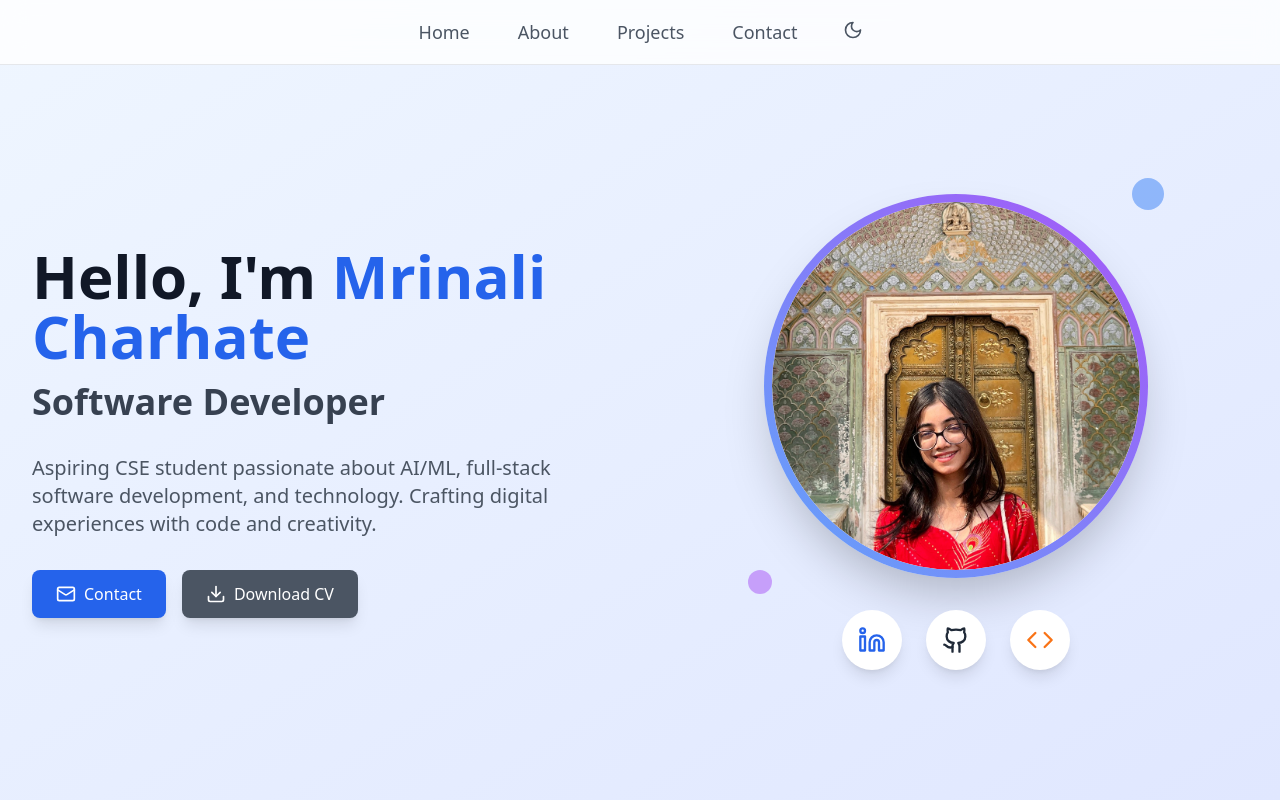
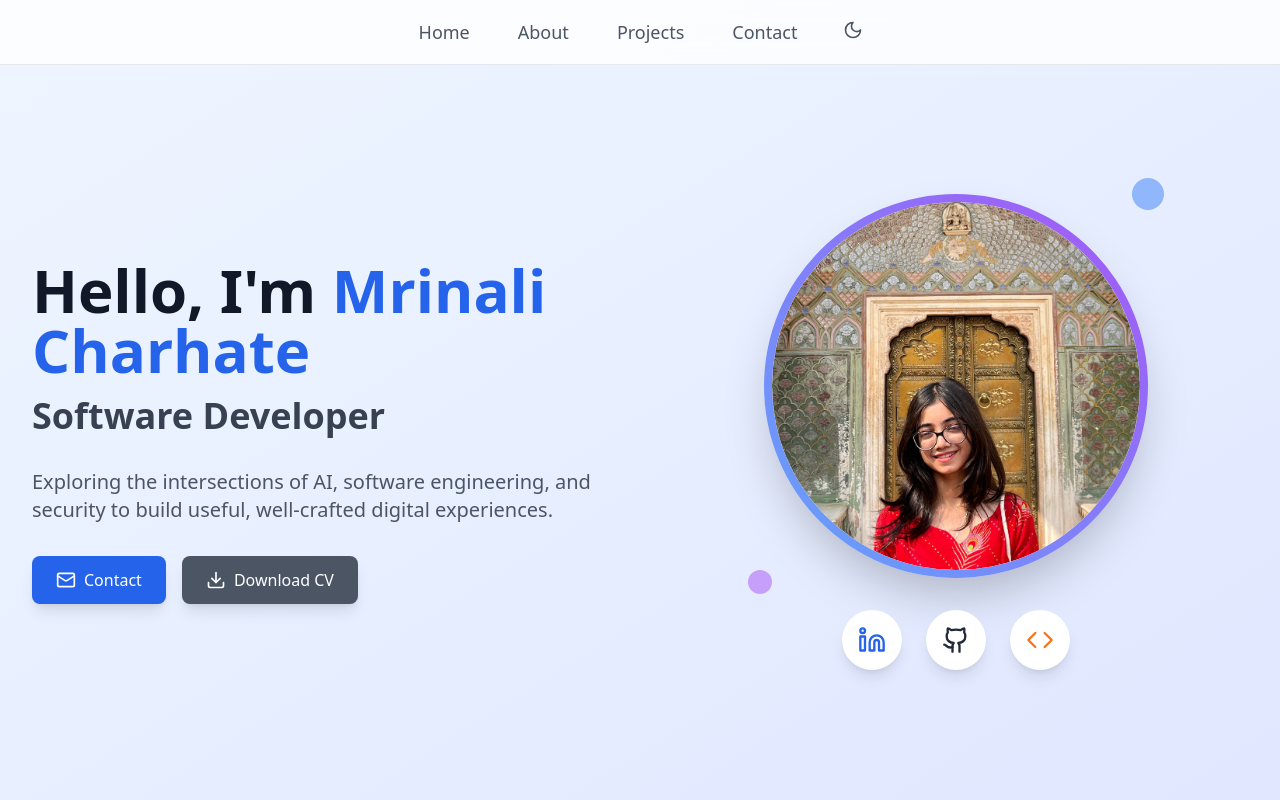
Before and after one commit to mrinaliii/Portfolio, a React (Vite) app: page / in a window 1280 px wide. Shown: the top 800 px of the page. Built offline with nearby package versions, Linux system fonts and the light colour scheme.

Commit message:
Update Hero.tsx

```diff
--- a/src/components/Hero.tsx
+++ b/src/components/Hero.tsx
@@ -63,8 +63,7 @@ const Hero: React.FC<HeroProps> = ({ isDark }) => {
               </h2>
             </div>
             <p className="text-lg sm:text-xl text-gray-600 dark:text-gray-400 leading-relaxed max-w-2xl">
-              Aspiring CSE student passionate about AI/ML, full-stack software development, and technology.
-              Crafting digital experiences with code and creativity.
+              Exploring the intersections of AI, software engineering, and security to build useful, well-crafted digital experiences.
             </p>
 
             {/* Action Buttons */}
```
